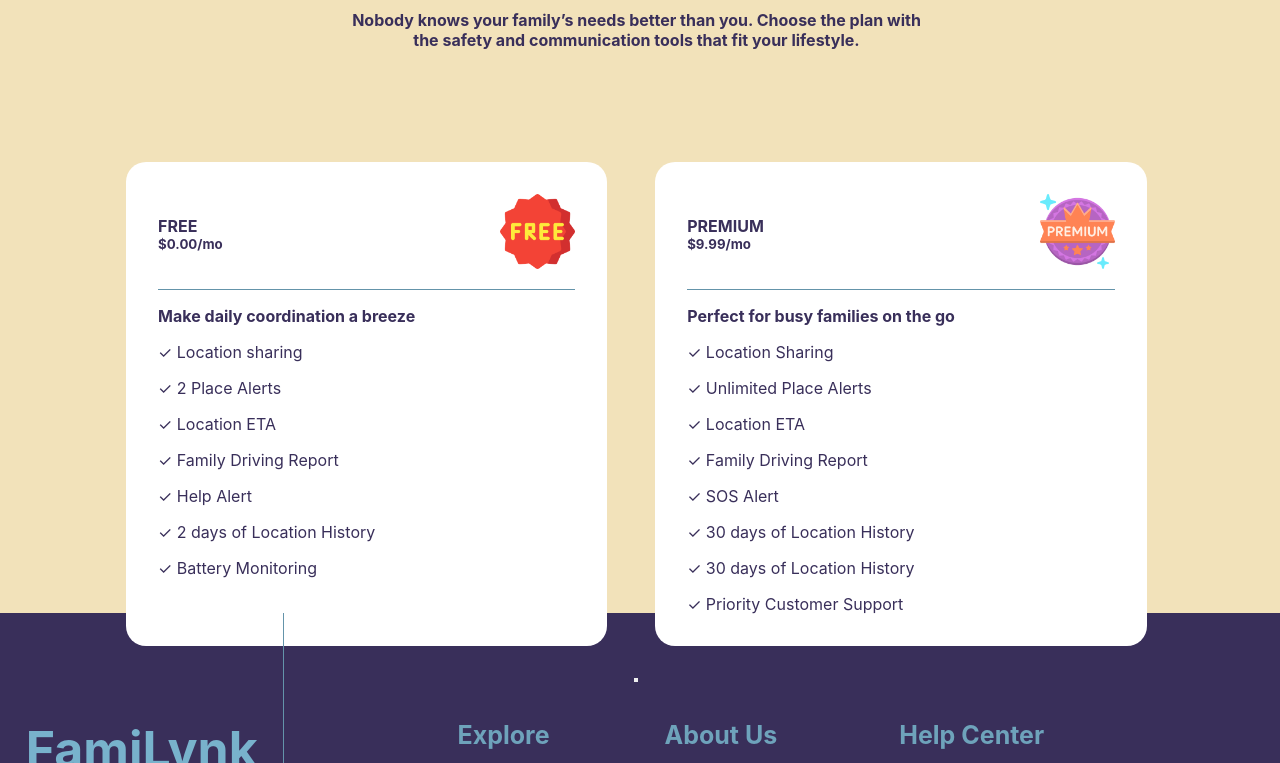
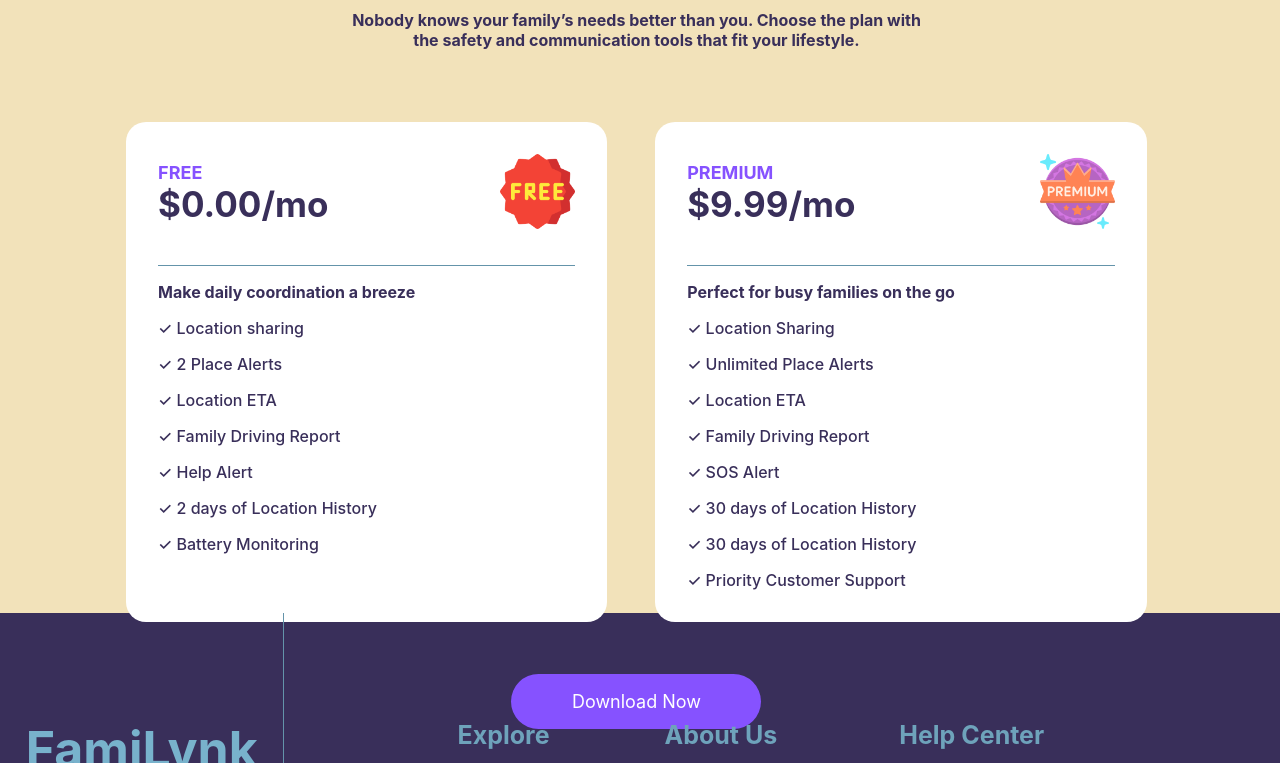
Before and after one commit to donaldmema/hoxton-html-project, a plain HTML site: page pricing.html in a window 1280 px wide. Shown: the part 187-950 px from the top of the page. Drawn offline with Linux system fonts and the light colour scheme.

Commit message:
Finish styling pricing page

```diff
--- a/pricing.css
+++ b/pricing.css
@@ -138,13 +138,19 @@ html {
   display: grid;
   grid-auto-flow: column;
   gap: 3rem;
-  margin-top: 80px;
+  margin-top: 40px;
+  margin-bottom: 20px;
 }
 
 .plans__item {
-  background-color: white;
+  background-color: var(--header-background-color);
   border-radius: 20px;
   padding: 2rem;
+}
+
+.plans__item:hover {
+  transform: scale(1.01);
+  box-shadow: 1px 1px 5px 0px var(--secondary-color);
 }
 
 .plans__item-pricing {
@@ -153,8 +159,18 @@ html {
   justify-content: space-between;
   align-items: center;
 
-  padding-bottom: 1rem;
+  padding-bottom: 2rem;
   border-bottom: 1px solid var(--secondary-color);
+}
+
+.pricing-text h4 {
+  font-size: 18px;
+  font-weight: 700;
+  color: #8652ff;
+}
+
+.pricing-text h5 {
+  font-size: 35px;
 }
 
 .membership-image img {
@@ -171,10 +187,27 @@ html {
 .membership-features {
   display: grid;
   gap: 1rem;
+  font-weight: 500;
 }
 
 .main ul {
   list-style: none;
+}
+
+.download-btn {
+  border: none;
+  background-color: #8652ff;
+  color: var(--secondary-text-color);
+  border-radius: 2.5rem;
+  width: 250px;
+  height: 55px;
+  cursor: pointer;
+  transition: 300ms;
+  font-size: 18px;
+}
+
+.download-btn:hover {
+  opacity: 0.8;
 }
 
 /* .main ul {
--- a/pricing.html
+++ b/pricing.html
@@ -84,7 +84,9 @@
           </div>
         </div>
       </div>
-      <button></button>
+      <button class="download-btn" onclick="location.href='./log-in.html';">
+        Download Now
+      </button>
     </main>
 
     <footer class="footer">
```
